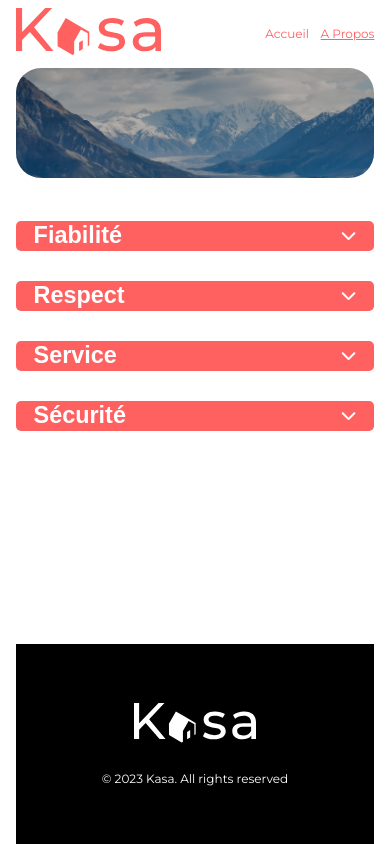
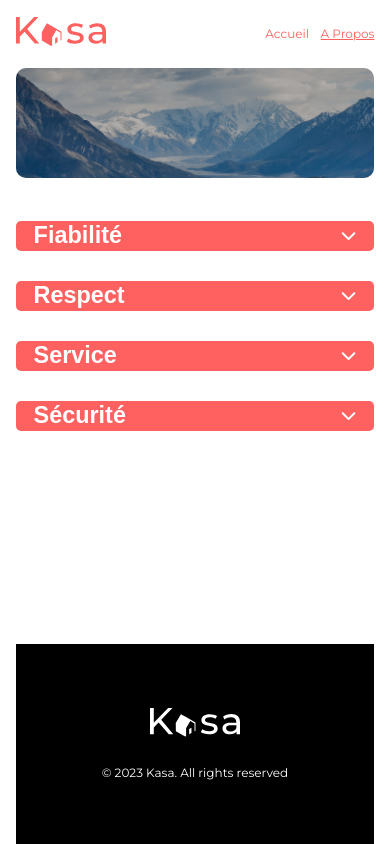
Before and after one commit to DylanPiriou/Kasa-App, a React (Create React App) app: page /a-propos in a window 390 px wide. Built offline with nearby package versions, Linux system fonts and the light colour scheme.

Commit message:
scss improved

```diff
--- a/src/Assets/styles/Banner.scss
+++ b/src/Assets/styles/Banner.scss
@@ -35,3 +35,9 @@
         z-index: 1;
     }
 }
+
+@media (max-width: 820px){
+    .banner{
+        border-radius: 10px;
+    }
+}
--- a/src/Assets/styles/Card.scss
+++ b/src/Assets/styles/Card.scss
@@ -36,7 +36,7 @@
     }
 }
 
-@media (max-width: 840px){
+@media (max-width: 820px){
     .card{
         width: 100%;
         max-width: 100%;
--- a/src/Assets/styles/Footer.scss
+++ b/src/Assets/styles/Footer.scss
@@ -10,6 +10,10 @@ footer{
     color: $primary-color;
     background: #000;
 
+    .footer-logo{
+        width: 90px;
+    }
+
     .footer-text{
         font-size: clamp(12px, 2vw, 24px);
     }
--- a/src/Assets/styles/GridCards.scss
+++ b/src/Assets/styles/GridCards.scss
@@ -14,7 +14,7 @@
     background: $tertiary-color;
 }
 
-@media (max-width: 840px){
+@media (max-width: 820px){
     .grid-cards{
         padding: 0;
         background: none;
--- a/src/Assets/styles/Navbar.scss
+++ b/src/Assets/styles/Navbar.scss
@@ -6,6 +6,10 @@
     display: flex;
     align-items: center;
     justify-content: space-between;
+
+    .logo-kasa{
+        width: clamp(90px, 10vw, 150px);
+    }
 
     nav{
         @include flex-center;
--- a/src/Components/Footer.jsx
+++ b/src/Components/Footer.jsx
@@ -5,7 +5,7 @@ import LogoFooter from "../Assets/logos/kasa-footer-logo.svg"
 export default function Footer() {
   return (
     <footer>
-        <img src={LogoFooter} alt="Logo Kasa" />
+        <img src={LogoFooter} className="footer-logo" alt="Logo Kasa" />
         <p className='footer-text'>© 2023 Kasa. All rights reserved</p>
     </footer>
   )
--- a/src/Components/Navbar.jsx
+++ b/src/Components/Navbar.jsx
@@ -6,7 +6,7 @@ import '../Assets/styles/Navbar.scss'
 export default function Navbar() {
   return (
     <div className="navbar">
-        <NavLink to="/"><img src={NavLogo} alt="Logo de Kasa" /></NavLink>
+        <NavLink to="/"><img src={NavLogo} className="logo-kasa" alt="Logo de Kasa" /></NavLink>
         <nav>
             <NavLink to="/">Accueil</NavLink>
             <NavLink to="/a-propos">A Propos</NavLink>
```
